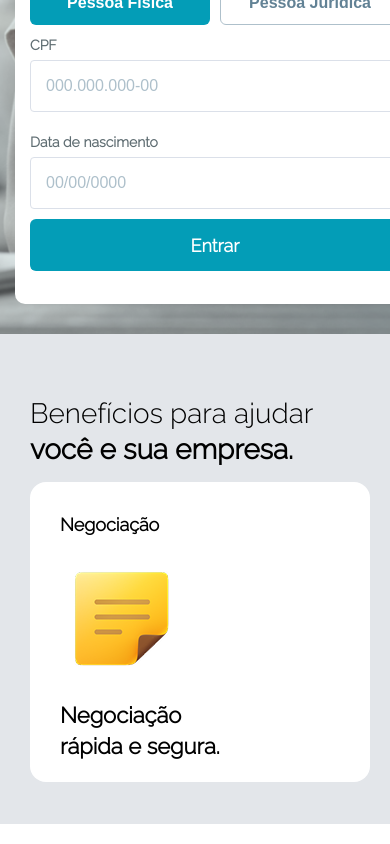
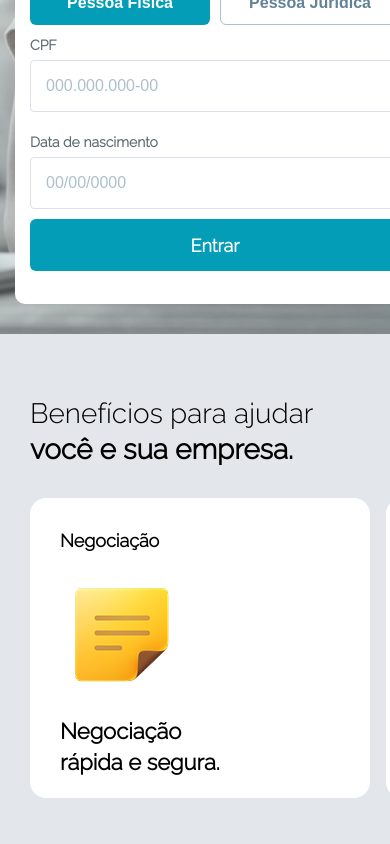
Before and after one commit to andrezadesousa/concentrix-landing, a React (Vite) app: page / in a window 390 px wide. Shown: the part 495-1339 px from the top of the page. Built offline with nearby package versions, Linux system fonts and the light colour scheme.

Commit message:
FAQ - hidden in the answers added

```diff
--- a/src/App.css
+++ b/src/App.css
@@ -564,6 +564,11 @@ button {
   padding: 18px 10px;
 }
 
+.faq__card-text {
+  margin-top: 1rem;
+  animation: fadeIn 0.3s ease-in-out;
+}
+
 .footer {
   background-color: var(--blue-50);
   padding: 44px 30px;
@@ -625,6 +630,29 @@ button {
   font-size: 16px;
   font-weight: 400;
 }
+
+.faq__card-title {
+  display: flex;
+  justify-content: space-between;
+  align-items: center;
+  transition: all 0.3s ease;
+}
+
+.faq__card-title:hover {
+  opacity: 0.8;
+}
+
+@keyframes fadeIn {
+  from {
+    opacity: 0;
+    transform: translateY(-10px);
+  }
+  to {
+    opacity: 1;
+    transform: translateY(0);
+  }
+}
+
 /* Scroll bar */
 ::-webkit-scrollbar {
   width: 0.6rem;
@@ -781,3 +809,58 @@ button {
     justify-content: space-between;
   }
 }
+
+@media (max-width: 1230px) {
+  .home__boxes {
+    display: flex;
+    overflow-x: auto;
+    overflow-y: hidden;
+    scroll-behavior: smooth;
+    -webkit-overflow-scrolling: touch;
+    scrollbar-width: none;
+    -ms-overflow-style: none;
+    gap: 1rem;
+    padding: 1rem 0;
+  }
+
+  .home__boxes::-webkit-scrollbar {
+    display: none;
+  }
+
+  .home__first-box {
+    display: flex;
+    flex-shrink: 0;
+    gap: 1rem;
+  }
+
+  .home__box {
+    flex-shrink: 0;
+    min-width: 280px;
+  }
+
+  .home__box-gray {
+    flex-shrink: 0;
+    min-width: 280px;
+  }
+
+  .start__now__cards {
+    display: flex;
+    overflow-x: auto;
+    overflow-y: hidden;
+    scroll-behavior: smooth;
+    -webkit-overflow-scrolling: touch;
+    scrollbar-width: none; /* Firefox */
+    -ms-overflow-style: none; /* IE and Edge */
+    gap: 1rem;
+    padding: 1rem 0;
+  }
+
+  .start__now__cards::-webkit-scrollbar {
+    display: none; /* Chrome, Safari, Opera */
+  }
+
+  .start__now__cards > * {
+    flex-shrink: 0;
+    min-width: 280px;
+  }
+}
```
Also changed, not shown: src/components/FaqCards.tsx (+16 -3 lines).
